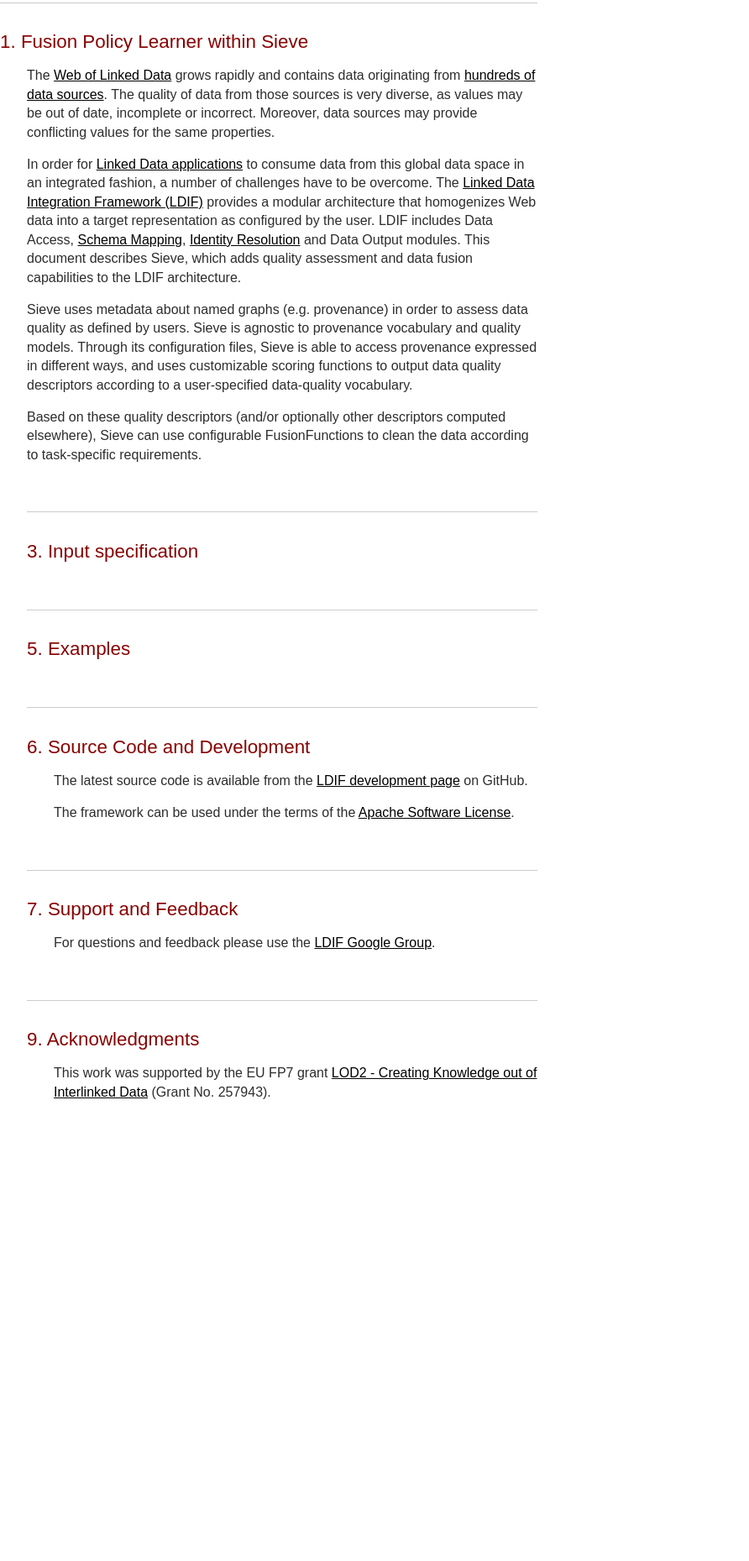
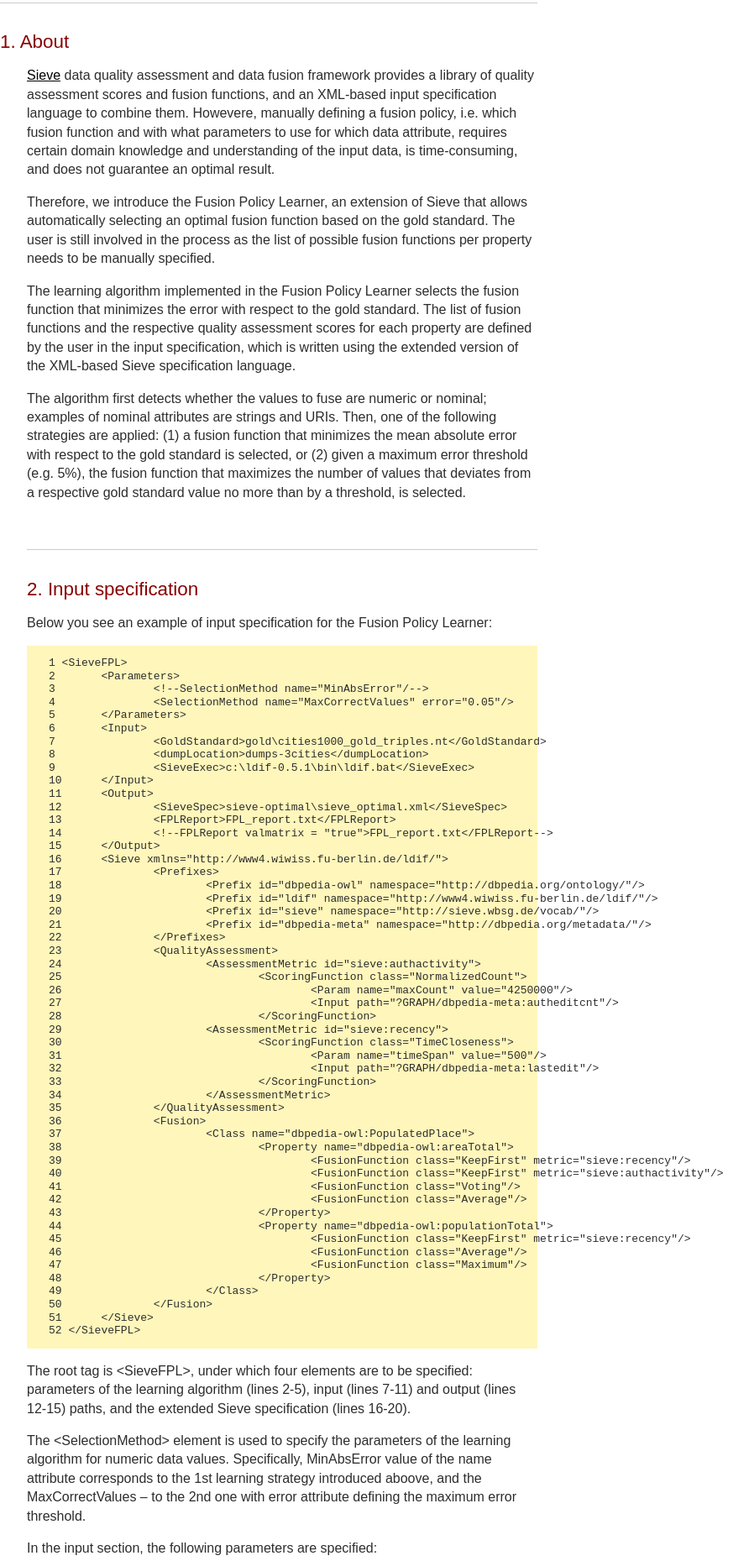
Before and after one commit to wbsg/sieve, a plain HTML site: page FPL.html in a window 1280 px wide. Shown: the part 617-2476 px from the top of the page at 84% size, without its empty margins (320-1212 px from the left). Before the commit the page ends 1977 px from the top, so only its background shows below. Drawn offline with Linux system fonts and the light colour scheme.

Commit message:
First version of the Fusion Policy Learner web page

```diff
--- a/FPL.html
+++ b/FPL.html
@@ -47,7 +47,7 @@
 <h2 id="news">News</h2>
 <div>
  <ul>
-  <li><b>19/12/2013</b>: First version realesed... </li>
+  <li><b>19/12/2013</b>: First version realesed, check the <a href="https://github.com/wbsg/ldif/tree/master/ldif/ldif-modules/ldif-sieve/ldif-sieve-fpl">LDIF repository</a>.</li>
  </ul>
 </div>
 
@@ -55,7 +55,7 @@
 <h2 id="contents">Contents</h2>
 <div>
  <ol class="toc">
-  <li><a href="#about">Fusion Policy Learner within Sieve</a></li>
+  <li><a href="#about">About</a></li>
   <li><a href="#input">Input specification</a></li>
   <li><a href="#examples">Examples</a><br></li>
   <li><a href="#development">Source code and development</a></li>
@@ -66,50 +66,145 @@
 </div>
 
 
-<h2 id="about">1. Fusion Policy Learner within Sieve</h2>
+<h2 id="about">1. About</h2>
 <div>
   <p>
-      The <a href="http://linkeddatabook.com/editions/1.0/index.html#htoc23">Web of Linked Data</a> grows rapidly and contains data originating from <a href="http://www4.wiwiss.fu-berlin.de/lodcloud/state/">hundreds of data sources</a>.
-      The quality of data from those sources is very diverse, as values may be out of date, incomplete or incorrect.
-      Moreover, data sources may provide conflicting values for the same properties.
+	<a href="http://sieve.wbsg.de/">Sieve</a> data quality assessment and data fusion framework provides a library of quality assessment scores and fusion functions,
+	and an XML-based input specification language to combine them. Howevere, manually defining a fusion policy, i.e. which fusion function and with what parameters
+	to use for which data attribute, requires certain domain knowledge and understanding of the input data, is time-consuming, and does not guarantee an optimal result.
   </p>
   <p>
-      In order for <a href="http://linkeddatabook.com/editions/1.0/index.html#htoc75">Linked Data applications</a> to consume data from this global data space in an integrated fashion, a number of challenges have to be overcome.
-      The <a href="http://ldif.wbsg.de/">Linked Data Integration Framework (LDIF)</a> provides a modular architecture that homogenizes Web data into a target representation as configured by the user. LDIF includes Data Access, <a href="http://www4.wiwiss.fu-berlin.de/bizer/r2r/">Schema Mapping</a>, <a href="http://www4.wiwiss.fu-berlin.de/bizer/silk/">Identity Resolution</a> and Data Output modules. This document describes Sieve, which adds quality assessment and data fusion capabilities to the LDIF architecture.
+	Therefore, we introduce the Fusion Policy Learner, an extension of Sieve that allows automatically selecting an optimal fusion function based on the gold standard.
+	The user is still involved in the process as the list of possible fusion functions per property needs to be manually specified.
   </p>
   <p>
-      Sieve uses metadata about named graphs (e.g. provenance) in order to assess data quality as defined by users.
-      Sieve is agnostic to provenance vocabulary and quality models.
-      Through its configuration files, Sieve is able to access provenance expressed in different ways, and uses customizable scoring functions
-      to output data quality descriptors according to a user-specified data-quality vocabulary.
+    The learning algorithm implemented in the Fusion Policy Learner selects the fusion function that minimizes the error with respect to the gold standard.
+	The list of fusion functions and the respective quality assessment scores for each property are defined by the user in the input specification, which is written
+	using the extended version of the XML-based Sieve specification language.
   </p>
   <p>
-      Based on these quality descriptors (and/or optionally other descriptors computed elsewhere), Sieve can use configurable FusionFunctions to clean the data according to task-specific requirements.
+	The algorithm first detects whether the values to fuse are numeric or nominal; examples of nominal attributes are strings and URIs.
+	Then, one of the following strategies are applied: (1) a fusion function that minimizes the mean absolute error with respect to the gold standard is selected, or
+	(2) given a maximum error threshold (e.g. 5%), the fusion function that maximizes the number of values that deviates from a respective gold standard value no more than by a threshold, is selected.
   </p>
 
 
-<h2 id="input">3. Input specification</h2>
+<h2 id="input">2. Input specification</h2>
 
+<p>Below you see an example of input specification for the Fusion Policy Learner:</p>
 
-<h2 id="examples">5. Examples</h2>
+<pre>
+1 &lt;SieveFPL&gt;
+2	&lt;Parameters&gt;
+3		&lt;!--SelectionMethod name="MinAbsError"/--&gt;
+4		&lt;SelectionMethod name="MaxCorrectValues" error="0.05"/&gt;
+5	&lt;/Parameters&gt;
+6	&lt;Input&gt;
+7		&lt;GoldStandard&gt;gold\cities1000_gold_triples.nt&lt;/GoldStandard&gt;
+8		&lt;dumpLocation&gt;dumps-3cities&lt;/dumpLocation&gt;
+9		&lt;SieveExec&gt;c:\ldif-0.5.1\bin\ldif.bat&lt;/SieveExec&gt;
+10	&lt;/Input&gt;
+11	&lt;Output&gt;
+12		&lt;SieveSpec&gt;sieve-optimal\sieve_optimal.xml&lt;/SieveSpec&gt;
+13		&lt;FPLReport&gt;FPL_report.txt&lt;/FPLReport&gt;
+14		&lt;!--FPLReport valmatrix = "true"&gt;FPL_report.txt&lt;/FPLReport--&gt;
+15	&lt;/Output&gt;
+16	&lt;Sieve xmlns="http://www4.wiwiss.fu-berlin.de/ldif/"&gt;
+17		&lt;Prefixes&gt;
+18			&lt;Prefix id="dbpedia-owl" namespace="http://dbpedia.org/ontology/"/&gt;
+19			&lt;Prefix id="ldif" namespace="http://www4.wiwiss.fu-berlin.de/ldif/"/&gt;
+20			&lt;Prefix id="sieve" namespace="http://sieve.wbsg.de/vocab/"/&gt;
+21			&lt;Prefix id="dbpedia-meta" namespace="http://dbpedia.org/metadata/"/&gt;
+22		&lt;/Prefixes&gt;
+23		&lt;QualityAssessment&gt;
+24			&lt;AssessmentMetric id="sieve:authactivity"&gt;
+25				&lt;ScoringFunction class="NormalizedCount"&gt;
+26					&lt;Param name="maxCount" value="4250000"/&gt;
+27					&lt;Input path="?GRAPH/dbpedia-meta:autheditcnt"/&gt;
+28				&lt;/ScoringFunction&gt;
+29			&lt;AssessmentMetric id="sieve:recency"&gt;
+30				&lt;ScoringFunction class="TimeCloseness"&gt;
+31					&lt;Param name="timeSpan" value="500"/&gt;
+32					&lt;Input path="?GRAPH/dbpedia-meta:lastedit"/&gt;
+33				&lt;/ScoringFunction&gt;
+34			&lt;/AssessmentMetric&gt;
+35		&lt;/QualityAssessment&gt;
+36		&lt;Fusion&gt;
+37			&lt;Class name="dbpedia-owl:PopulatedPlace"&gt;
+38				&lt;Property name="dbpedia-owl:areaTotal"&gt;
+39					&lt;FusionFunction class="KeepFirst" metric="sieve:recency"/&gt;
+40					&lt;FusionFunction class="KeepFirst" metric="sieve:authactivity"/&gt;
+41					&lt;FusionFunction class="Voting"/&gt;
+42					&lt;FusionFunction class="Average"/&gt;
+43				&lt;/Property&gt;
+44				&lt;Property name="dbpedia-owl:populationTotal"&gt;
+45					&lt;FusionFunction class="KeepFirst" metric="sieve:recency"/&gt;
+46					&lt;FusionFunction class="Average"/&gt;
+47					&lt;FusionFunction class="Maximum"/&gt;
+48				&lt;/Property&gt;
+49			&lt;/Class&gt;
+50		&lt;/Fusion&gt;
+51	&lt;/Sieve&gt;
+52 &lt;/SieveFPL&gt;
+</pre>
 
+<p>
+The root tag is &lt;SieveFPL&gt;, under which four elements are to be specified:
+parameters of the learning algorithm (lines 2-5),
+input (lines 7-11) and output (lines 12-15) paths,
+and the extended Sieve specification (lines 16-20).
+</p>
+<p>
+The &lt;SelectionMethod&gt; element is used to specify the parameters of the learning algorithm for numeric data values.
+Specifically, MinAbsError value of the name attribute corresponds to the 1st learning strategy introduced aboove,
+and the MaxCorrectValues – to the 2nd one with error attribute defining the maximum error threshold.
+</p>
+<p>In the input section, the following parameters are specified:</p>
+<ul>
+    <li>&lt;GoldStandard&gt;: path to the gold standard dump, should be in N-TRIPLE format;</li>
+	<li>&lt;dumpLocation&gt;: path to the input dumps, dumps should be in N-QUAD format (the same requirement as for the input data in Sieve Data Fusion module);</li>
+	<li>&lt;SieveExec&gt;: path to the Sieve shell script or batch file.</li>
+</ul>
+<p>The output section contains the following two paths to the output files generated by the tool:</p>
+<ul>
+    <li>&lt;SieveSpec&gt;: path to the resulting Sieve specification file;</li>
+	<li>&lt;FPLReport&gt;: path to the report summarizing the learning process.  </li>
+</ul>
+<p>
+Finally, &lt;Sieve&gt; element contains the extended or "redundant" Sieve specification: for each property a list of fusion functions is defined by the user,
+and the learner selects an optimal one from the list with respect to the gold standard.
+</p>
+<p>
+In lines 39-42 four fusion functions (keep the most recent value, keep the value added by the most active author, most frequent, average) are specified for the areaTotal property of a populated place.
+The learner will choose and put into the final Sieve specification (line 12) only one of these three functions, in accordance with the selection method defined in &lt;Parameters&gt; element.
+Note that in the current version of the Fusion Policy Learner the learning can be performed for only one class at a time, that is learning the optimal fusion strategies for the properties of
+e.g. dbpedia-owl:CelestialBody would require another specification file.
+</p>
 
-<h2 id="development">6. Source Code and Development</h2>
+<h2 id="examples">3. Examples</h2>
+
+<p>
+The multilingual DBpedia example for the Fusion Policy Learner in the <a href="https://github.com/wbsg/ldif/tree/master/ldif/examples/dbpedia-multilang/">LDIF repository</a>.
+The goal in this example is to fuse data for the same city from multiple language editions of DBpedia (and hence, Wikipedia). In the repository you find the input specification
+along with data dumps, provenance metadata and gold standard.
+</p>
+
+<h2 id="development">4. Source Code and Development</h2>
 <div>
 <p>The latest source code is available from the <a href="http://github.com/wbsg/ldif/">LDIF development page</a> on GitHub.</p>
 <p>The framework can be used under the terms of the <a href="http://www.apache.org/licenses/LICENSE-2.0">Apache Software License</a>.
 </p>
 </div>
 
-<h2 id="feedback">7. Support and Feedback </h2>
+<h2 id="feedback">5. Support and Feedback </h2>
 <div>
 <p>For questions and feedback please use the <a href="http://groups.google.com/group/ldif?hl=en">LDIF Google Group</a>.</p>
 </div>
 
 
-<!--h2 id="references">8. References</h2-->
+<!--h2 id="references">6. References</h2-->
 
-<h2 id="acknowledgments">9. Acknowledgments </h2>
+<h2 id="acknowledgments">6. Acknowledgments </h2>
 <div>
 <p>This work was supported by the EU FP7 grant <a href="http://lod2.eu/">LOD2 - Creating Knowledge out of Interlinked Data</a> (Grant No. 257943).</p>
 <!--p>WooFunction icon set licensed under <a href="http://www.gnu.org/licenses/gpl.html">GNU General Public License</a>.</p-->
```
